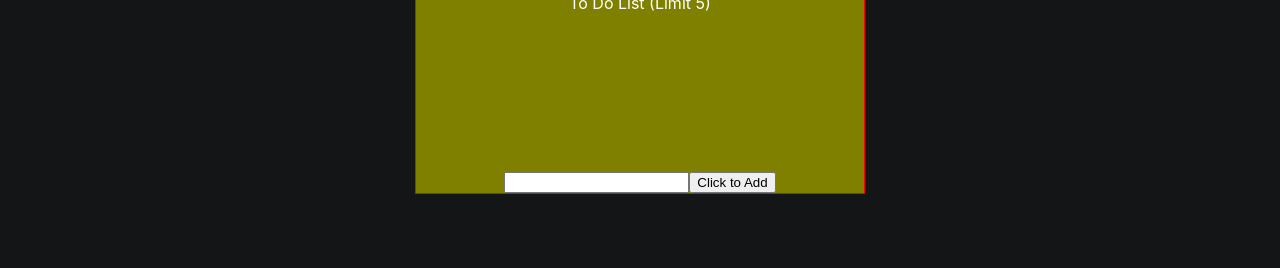
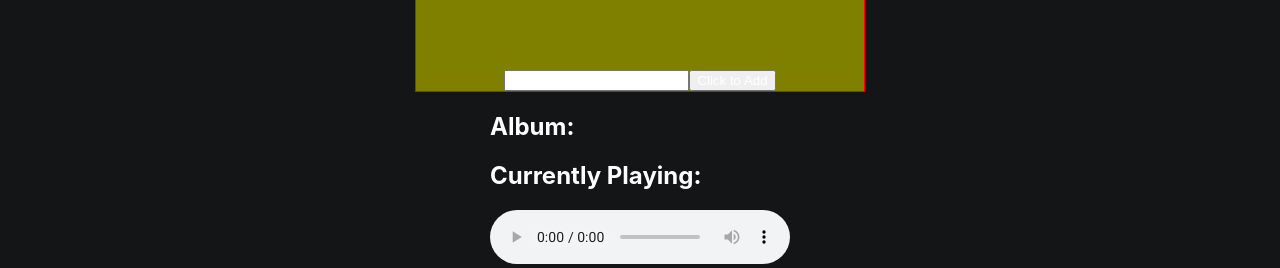
Before and after one commit to WangRyan408/pomodoro-timer, a React (Create React App) app: page / in a window 1280 px wide. Shown: the part 596-864 px from the top of the page. Built offline with nearby package versions, Linux system fonts and the light colour scheme; no server answers.

Commit message:
Added Music

```diff
--- /dev/null
+++ b/src/Music.css
@@ -0,0 +1,3 @@
+* {
+    color:white;
+}
--- /dev/null
+++ b/src/Music.jsx
@@ -0,0 +1,71 @@
+import React from 'react';
+import { useState, useEffect, useCallback, useMemo, createElement } from 'react';
+import './Music.css';
+
+
+
+
+
+
+
+function Music(){
+
+    const [currSong, setCurrSong] = useState({});
+    const [title, setTitle] = useState("");
+    const [album, setAlbum] = useState("");
+
+    const jsonUri = `https://coderadio-admin-v2.freecodecamp.org/api/nowplaying_static/coderadio.json`;
+
+    useEffect(() => {
+        const fetchData = async () => {
+
+            const jsonResponse = await fetch(jsonUri);
+            const res = await jsonResponse.json();
+
+           console.log(res);
+         const {listeners, live, now_playing, playing_next, song_history, station} = res;
+
+        console.log(playing_next);
+        setTitle(playing_next.song.text);
+        setAlbum(playing_next.song.album);
+
+        }
+
+        fetchData();
+    },[title, album, jsonUri]);
+
+
+
+
+    return(
+        <div id="music-box">
+            <div id="music-header">
+                <h2>Album: {title}</h2>
+                <h2>Currently Playing: {album}</h2>
+            </div>
+
+            <audio src="https://coderadio-admin-v2.freecodecamp.org/listen/coderadio/radio.mp3" controls></audio>
+        </div>
+    );
+}
+
+
+
+
+
+
+
+
+
+
+
+
+
+
+
+
+
+
+
+
+export default Music;
--- a/src/TodoList.css
+++ b/src/TodoList.css
@@ -57,4 +57,5 @@
 
 .deleteButton {
     width: 50%;
+    cursor: pointer;
 }
--- a/src/TodoList.jsx
+++ b/src/TodoList.jsx
@@ -35,8 +35,8 @@ if (list.length < 5){
                     <div id="list">
                     <ul>{list.length > 0 && list.map((item, i) =>
                         <li id={`li-${i}`} className={'li-container'}>
-                            <p id={`item-${i}`} className={'listElem'}>{item}</p>
-                            <p onClick={() => deleteItem(i)} className={'deleteButton'}>X</p>
+                            <p id={`item-${i}`} className={'listElem'}>{item}</p> {/*Actual To-Do Comment/Note */}
+                            <p onClick={() => deleteItem(i)} className={'deleteButton'}>X</p> {/* Button to Delete To-Do Entry */}
                         </li>)}
                     </ul>
                     </div>
--- a/src/index.jsx
+++ b/src/index.jsx
@@ -4,12 +4,14 @@ import './index.css';
 import App from './App';
 import reportWebVitals from './reportWebVitals';
 import TodoList from './TodoList';
+import Music from './Music';
 
 const root = ReactDOM.createRoot(document.getElementById('root'));
 root.render(
   <React.StrictMode>
     <App />
     <TodoList />
+    <Music />
   </React.StrictMode>
 );
 
```
